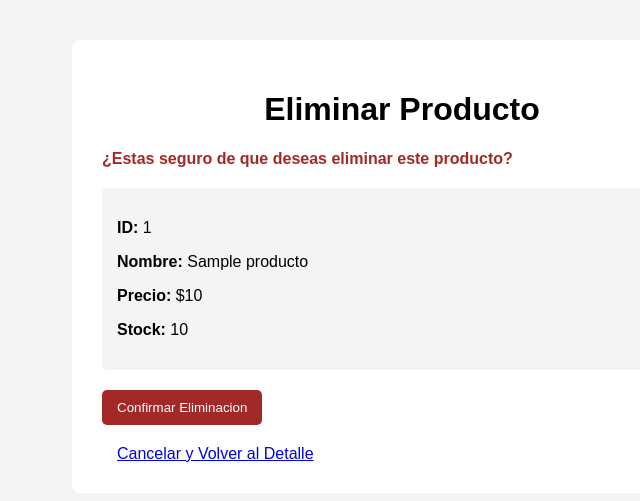
After one commit to Mausgier/App-PASTELERIA-113-4A, a Django app: page /productos/1/eliminar/ in a window 1280 px wide. The commit adds this page. Shown: the top 501 px of the page, without its empty margins (238-878 px from the left). Run offline with Django 5.2, Linux system fonts and the light colour scheme; tables that the repository leaves empty hold one stand-in row (values such as "Sample post").

Commit message:
Implementacion de Eliminacion de Productos con Confirmacion

```diff
--- /dev/null
+++ b/pasteleria_app/templates/pasteleria_app/eliminar.html
@@ -0,0 +1,139 @@
+<!DOCTYPE html>
+<html lang="es">
+
+<head>
+
+    <meta charset="UTF-8">
+    <meta name="viewport" content="width=device-width, initial-scale=1.0">
+
+    <title>Pasteleria - Eliminar Producto</title>
+
+    <!-- ESTILOS -->
+    <!-- Define la apariencia de la pagina de confirmacion de eliminacion. -->
+    <style>
+
+        body {
+            font-family: Arial, sans-serif;
+            background-color: #f4f4f4;
+            margin: 0;
+            padding: 0;
+        }
+
+        .contenedor {
+            width: 80%;
+            max-width: 600px;
+            margin: 40px auto;
+            background-color: white;
+            padding: 30px;
+            border-radius: 8px;
+        }
+
+        h1 {
+            text-align: center;
+        }
+
+        .advertencia {
+            color: #a32929;
+            font-weight: bold;
+        }
+
+        .producto {
+            background-color: #f4f4f4;
+            padding: 15px;
+            border-radius: 5px;
+            margin: 20px 0;
+        }
+
+        button {
+            padding: 10px 15px;
+            background-color: #a32929;
+            color: white;
+            border: none;
+            border-radius: 5px;
+            cursor: pointer;
+        }
+
+        .acciones {
+            margin-top: 20px;
+        }
+
+        .cancelar {
+            display: inline-block;
+            margin-left: 15px;
+        }
+
+    </style>
+
+</head>
+
+<body>
+
+    <!-- CONTENEDOR PRINCIPAL -->
+    <main class="contenedor">
+
+        <h1>Eliminar Producto</h1>
+
+        <!-- ADVERTENCIA -->
+        <!-- Informa al usuario que esta por eliminar un producto. -->
+        <p class="advertencia">
+            ¿Estas seguro de que deseas eliminar este producto?
+        </p>
+
+        <!-- PRODUCTO -->
+        <!-- Muestra la informacion del producto recibido desde views.py. -->
+        <section class="producto">
+
+            <p>
+                <strong>ID:</strong>
+                {{ producto.id }}
+            </p>
+
+            <p>
+                <strong>Nombre:</strong>
+                {{ producto.nombre }}
+            </p>
+
+            <p>
+                <strong>Precio:</strong>
+                ${{ producto.precio }}
+            </p>
+
+            <p>
+                <strong>Stock:</strong>
+                {{ producto.stock }}
+            </p>
+
+        </section>
+
+        <!-- FORMULARIO -->
+        <!-- Envia una solicitud POST para confirmar la eliminacion. -->
+        <form method="POST" action="{% url 'pasteleria_app:eliminar_producto' producto.id %}">
+
+            <!-- CSRF_TOKEN -->
+            <!-- Protege el formulario contra solicitudes CSRF. -->
+            <!-- https://docs.djangoproject.com/en/5.0/howto/csrf/ -->
+            {% csrf_token %}
+
+            <!-- CONFIRMAR_ELIMINACION -->
+            <!-- Envia el formulario para ejecutar la eliminacion. -->
+            <button type="submit">
+                Confirmar Eliminacion
+            </button>
+
+        </form>
+
+        <!-- NAVEGACION -->
+        <!-- Permite cancelar la operacion sin eliminar el producto. -->
+        <div class="acciones">
+
+            <a href="{% url 'pasteleria_app:detalle_producto' producto.id %}" class="cancelar">
+                Cancelar y Volver al Detalle
+            </a>
+
+        </div>
+
+    </main>
+
+</body>
+
+</html>
--- a/pasteleria_app/urls.py
+++ b/pasteleria_app/urls.py
@@ -2,6 +2,7 @@ from django.urls import path
 from . import views
 
 
+#
 # APP_NAME
 # Define el nombre de la aplicacion como 'pasteleria_app'.
 # https://docs.djangoproject.com/en/5.0/topics/http/urls/#url-namespaces-and-included-urlconfs
@@ -9,29 +10,34 @@ from . import views
 app_name = 'pasteleria_app'
 
 
+#
 # URLPATTERNS
 # Define las rutas correspondientes a la aplicacion 'pasteleria_app'.
 # https://docs.djangoproject.com/en/5.0/topics/http/urls/#url-dispatcher
 #
 urlpatterns = [
+    #
     # INICIO
     # Ruta asociada a la funcion 'inicio' definida en 'views.py'.
     #
     # Esta vista se encarga de la pagina de inicio.
     #
     path('', views.inicio, name='inicio'),
+    #
     # LISTAR_PRODUCTOS
     # Ruta asociada a la funcion 'listar_productos' definida en 'views.py'.
     #
     # Esta vista se encarga de la pagina responsable de permitir la consulta y muestra de los productos almacenados dentro de la base de datos 'MySQL' / 'MariaDB'.
     #
     path('productos/', views.listar_productos, name='listar_productos'),
+    #
     # CREAR_PRODUCTO
     # Ruta asociada a la funcion 'crear_producto' definida en 'views.py'.
     #
     # Esta vista se encarga de la pagina responsable de permitir acceder a un formulario para poder registrar nuevos productos.
     #
     path('productos/crear/', views.crear_producto, name='crear_producto'),
+    #
     # DETALLE_PRODUCTO
     # Ruta asociada a la funcion 'detalle_producto' definida en 'views.py'.
     #
@@ -39,6 +45,7 @@ urlpatterns = [
     # https://docs.djangoproject.com/en/5.0/topics/http/urls/#path-converters
     #
     path('productos/<int:id>/', views.detalle_producto, name='detalle_producto'),
+    #
     # EDITAR_PRODUCTO
     # Ruta asociada a la funcion 'editar_producto' definida en 'views.py'.
     #
@@ -46,4 +53,12 @@ urlpatterns = [
     # https://docs.djangoproject.com/en/5.0/topics/http/urls/#path-converters
     #
     path('productos/<int:id>/editar/', views.editar_producto, name='editar_producto'),
+    #
+    # ELIMINAR_PRODUCTO
+    # Ruta asociada a la funcion 'eliminar_producto' definida en 'views.py'.
+    #
+    # Esta vista permite identificar un producto existente mediante su 'id' para posteriormente mostrar una pagina de confirmacion de eliminacion.
+    # https://docs.djangoproject.com/en/5.0/topics/http/urls/#path-converters
+    #
+    path('productos/<int:id>/eliminar/', views.eliminar_producto, name='eliminar_producto'),
 ]
--- a/pasteleria_app/views.py
+++ b/pasteleria_app/views.py
@@ -3,11 +3,13 @@ from .models import Producto
 from .forms import ProductoForm
 
 
+#
 # INICIO
 # Vista encargada de mostrar la pagina principal de la aplicacion de pasteleria 'pasteleria_app'.
 #
 def inicio(request):
 
+    #
     # RENDER
     # Genera un objeto de clase 'HttpResponse' a partir de los argumentos que se le entreguen.
     # https://docs.djangoproject.com/en/5.0/topics/http/shortcuts/#render
@@ -18,17 +20,20 @@ def inicio(request):
     return render(request, 'pasteleria_app/inicio.html')
 
 
+#
 # LISTAR_PRODUCTOS
 # Vista encargada de mostrar la pagina responsable de permitir el poder consultar y mostrar los productos almacenados dentro de la base de datos.
 #
 def listar_productos(request):
 
+    #
     # PRODUCTO.OBJECTS.ALL()
     # Obtiene todos los registros del modelo 'Producto' mediante las funciones de 'Django'.
     # https://docs.djangoproject.com/en/5.0/topics/db/queries/#retrieving-all-objects
     #
     productos = Producto.objects.all()
 
+    #
     # RENDER
     # Genera un objeto de clase 'HttpResponse' a partir de los argumentos que se le entreguen.
     # https://docs.djangoproject.com/en/5.0/topics/http/shortcuts/#render
@@ -40,16 +45,19 @@ def listar_productos(request):
     return render(request, 'pasteleria_app/lista.html', {'productos': productos})
 
 
+#
 # CREAR_PRODUCTO
 # Vista encargada de mostrar la pagina responsable de permitir recibir, validar y guardar nuevos productos dentro de la base de datos.
 #
 def crear_producto(request):
 
+    #
     # Comprobar si es que el usuario envio el formulario.
     # https://docs.djangoproject.com/en/5.0/ref/request-response/#django.http.HttpRequest.method
     #
     if request.method == 'POST':
 
+        #
         # Crear una instancia del formulario utilizando los datos especificados.
         # https://docs.djangoproject.com/en/5.0/topics/forms/modelforms/#modelform
         #
@@ -57,27 +65,32 @@ def crear_producto(request):
         #
         formulario = ProductoForm(request.POST)
 
+        #
         # Comprobar que los datos cumplan con las validaciones definidas dentro de nuestro modelo y formulario.
         # https://docs.djangoproject.com/en/5.0/topics/forms/modelforms/#validation-on-a-modelform
         #
         if formulario.is_valid():
 
+            #
             # Guardar el nuevo producto dentro de la base de datos.
             # https://docs.djangoproject.com/en/5.0/topics/forms/modelforms/#the-save-method
             #
             formulario.save()
 
+            #
             # Redirigir a la pagina de listado de productos.
             # https://docs.djangoproject.com/en/5.0/topics/http/shortcuts/#redirect
             #
             return redirect('pasteleria_app:listar_productos')
 
+    #
     # Si el usuario solo busca solicitar la pagina, mostrar un formulario vacio.
     # https://docs.djangoproject.com/en/5.0/ref/request-response/#django.http.HttpRequest.method
     #
     else:
         formulario = ProductoForm()
 
+    #
     # RENDER
     # Genera un objeto de clase 'HttpResponse' a partir de los argumentos que se le entreguen.
     # https://docs.djangoproject.com/en/5.0/topics/http/shortcuts/#render
@@ -89,11 +102,13 @@ def crear_producto(request):
     return render(request, 'pasteleria_app/crear.html', {'formulario': formulario})
 
 
+#
 # DETALLE_PRODUCTO
 # Vista encargada de mostrar la pagina responsable de permitir el poder consultar y mostrar la informacion de un producto especifico mediante su identificador 'id'.
 #
 def detalle_producto(request, id):
 
+    #
     # GET_OBJECT_OR_404
     # Busca un objeto dentro de la clase entregada, y, si no encuentra el objeto, lanza como excepcion 'Http404' en vez de lanzar la excepcion 'DoesNotExist'.
     # https://docs.djangoproject.com/en/5.0/topics/http/shortcuts/#get-object-or-404
@@ -111,6 +126,7 @@ def detalle_producto(request, id):
     #
     producto = get_object_or_404(Producto, id=id)
 
+    #
     # RENDER
     # Genera un objeto de clase 'HttpResponse' a partir de los argumentos que se le entreguen.
     # https://docs.djangoproject.com/en/5.0/topics/http/shortcuts/#render
@@ -122,11 +138,13 @@ def detalle_producto(request, id):
     return render(request, 'pasteleria_app/detalle.html', {'producto': producto})
 
 
+#
 # EDITAR_PRODUCTO
 # Vista encargada de mostrar la pagina responsable de permitir consultar, validar y actualizar la informacion de un producto existente.
 #
 def editar_producto(request, id):
 
+    #
     # GET_OBJECT_OR_404
     # Busca un objeto dentro de la clase entregada, y, si no encuentra el objeto, lanza como excepcion 'Http404' en vez de lanzar la excepcion 'DoesNotExist'.
     # https://docs.djangoproject.com/en/5.0/topics/http/shortcuts/#get-object-or-404
@@ -144,11 +162,13 @@ def editar_producto(request, id):
     #
     producto = get_object_or_404(Producto, id=id)
 
+    #
     # Comprobar si es que el usuario envio el formulario.
     # https://docs.djangoproject.com/en/5.0/ref/request-response/#django.http.HttpRequest.method
     #
     if request.method == 'POST':
 
+        #
         # Crear una instancia del formulario utilizando los datos especificados.
         # https://docs.djangoproject.com/en/5.0/topics/forms/modelforms/#modelform
         #
@@ -157,27 +177,32 @@ def editar_producto(request, id):
         #
         formulario = ProductoForm(request.POST, instance=producto)
 
+        #
         # Comprobar que los datos cumplan con las validaciones definidas dentro de nuestro modelo y formulario.
         # https://docs.djangoproject.com/en/5.0/topics/forms/modelforms/#validation-on-a-modelform
         #
         if formulario.is_valid():
 
+            #
             # Actualizar los datos del producto existente dentro de la base de datos.
             # https://docs.djangoproject.com/en/5.0/topics/forms/modelforms/#the-save-method
             #
             formulario.save()
 
+            #
             # Redirigir a la pagina de detalle de producto.
             # https://docs.djangoproject.com/en/5.0/topics/http/shortcuts/#redirect
             #
             return redirect('pasteleria_app:detalle_producto', id=producto.id)
 
+    #
     # Si el usuario solo busca solicitar la pagina, mostrar el formulario con sus datos actuales.
     # https://docs.djangoproject.com/en/5.0/ref/request-response/#django.http.HttpRequest.method
     #
     else:
         formulario = ProductoForm(instance=producto)
 
+    #
     # RENDER
     # Genera un objeto de clase 'HttpResponse' a partir de los argumentos que se le entreguen.
     # https://docs.djangoproject.com/en/5.0/topics/http/shortcuts/#render
@@ -187,3 +212,56 @@ def editar_producto(request, id):
     # 'context' corresponde a un diccionario de valores que añade contexto a la plantilla. En este caso, los valores son 'formulario' y 'producto'.
     #
     return render(request,'pasteleria_app/editar.html',{'formulario': formulario,'producto': producto})
+
+
+#
+# ELIMINAR_PRODUCTO
+# Vista encargada de mostrar la pagina responsable de permitir consultar y eliminar un producto existente, previamente con confirmacion del usuario.
+#
+def eliminar_producto(request, id):
+
+    #
+    # Busca un objeto dentro de la clase entregada, y, si no encuentra el objeto, lanza como excepcion 'Http404' en vez de lanzar la excepcion 'DoesNotExist'.
+    # https://docs.djangoproject.com/en/5.0/topics/http/shortcuts/#get-object-or-404
+    #
+    # 'Http404' es una excepcion generada por 'Django' que ocurre cuando no se puede encontrar una pagina esperada. Como resultado de esto, 'Django' se encarga de convertir dicha excepcion en una respuesta 'HTTP' con estado '404'.
+    # https://docs.djangoproject.com/en/5.0/topics/http/views/#django.http.Http404
+    #
+    # 'DoesNotExist' es una excepcion generada por el 'Object‑Relational Mapper' de 'Django' que ocurre cuando no se puede encontrar un objeto esperado.
+    # https://docs.djangoproject.com/en/5.0/ref/models/class/#django.db.models.Model.DoesNotExist
+    #
+    # 'Producto' corresponde a una clase, a partir de la cual, se busca obtener su objeto.
+    # 'id=id' corresponde al argumento entregado, el cual, 'Django' utiliza por medio de su 'Object‑Relational Mapper' como una condicion de busqueda, para luego, traducir dicho argumento a una condicion 'SQL'.
+    #
+    # Estos argumentos resultan en la busqueda de un producto cuyo identificador coincida con el 'id' entregado, y, si es que el producto no existe, 'Django' lanzara la excepcion 'Http404'.
+    #
+    producto = get_object_or_404(Producto, id=id)
+
+    #
+    # Comprobar si es que el usuario envio el formulario.
+    # https://docs.djangoproject.com/en/5.0/ref/request-response/#django.http.HttpRequest.method
+    #
+    if request.method == 'POST':
+
+        #
+        # Eliminar el producto de la base de datos.
+        # https://docs.djangoproject.com/en/5.0/topics/db/queries/#deleting-objects
+        #
+        producto.delete()
+
+        #
+        # Redirigir a la pagina de listado de productos.
+        # https://docs.djangoproject.com/en/5.0/topics/http/shortcuts/#redirect
+        #
+        return redirect('pasteleria_app:listar_productos')
+
+    #
+    # RENDER
+    # Genera un objeto de clase 'HttpResponse' a partir de los argumentos que se le entreguen.
+    # https://docs.djangoproject.com/en/5.0/topics/http/shortcuts/#render
+    #
+    # 'request' corresponde al objeto utilizado para generar la respuesta.
+    # 'template_name' corresponde al nombre de la plantilla a utilizar. En este caso, la plantilla es 'pasteleria_app/eliminar.html'.
+    # 'context' corresponde a un diccionario de valores que añade contexto a la plantilla. En este caso, el unico valor es 'producto'.
+    #
+    return render(request,'pasteleria_app/eliminar.html',{'producto': producto})
```
Also changed, not shown: pasteleria_app/templates/pasteleria_app/detalle.html (+13 -0 lines).
